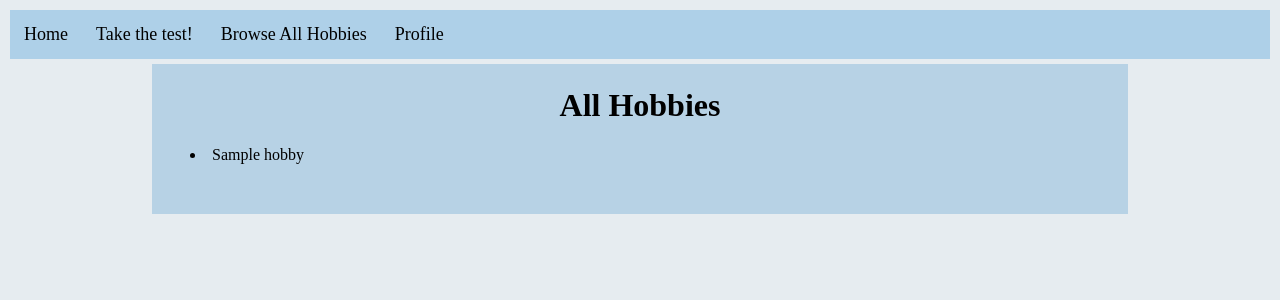
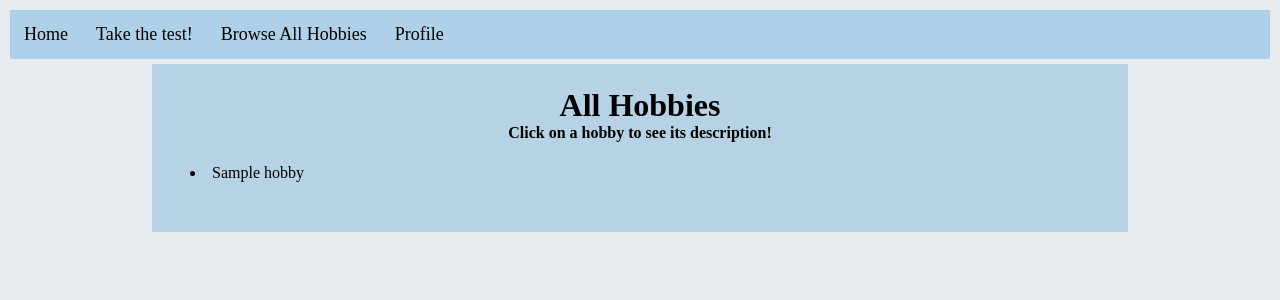
Before and after one commit to mdalhlke/hobyn, a Python web app: template templates/all_hobbies.html in a window 1280 px wide. Shown: the top 300 px of the page. Run offline with Jinja, Linux system fonts and the light colour scheme; the template is opened without the code that fills it: most values are stand-ins (such as "Sample title", 1, 10 or a date in 2020); some libraries are stand-ins or nearby versions.

Commit message:
added description

```diff
--- a/styles/all_hobbies.css
+++ b/styles/all_hobbies.css
@@ -49,6 +49,12 @@ footer {
 
 h1 {
   text-align: center;
+  margin-bottom: 0;
+}
+
+h4 {
+  text-align: center;
+  margin-top: 0px;
 }
 
 .hobby {
--- a/templates/all_hobbies.html
+++ b/templates/all_hobbies.html
@@ -18,6 +18,7 @@
 
     <div class=whitespace>
       <h1>All Hobbies</h1>
+      <h4>Click on a hobby to see its description! </h4>
         <form action= "/all_hobbies" method="get">
           <div>
               {% for hobby in hobbies|sort(attribute='name') %}
```
